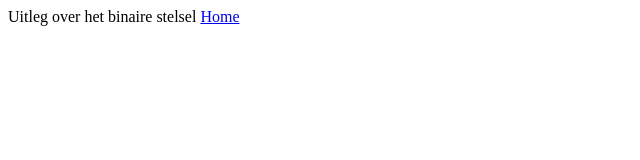
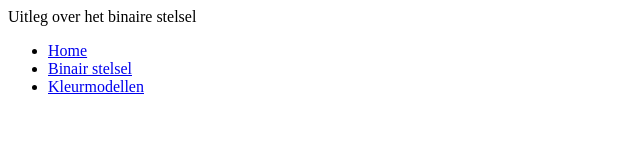
Before and after one commit to JanniePannie123/JanniePannie123.github.io, a plain HTML site: page binairstelsel.html in a window 1280 px wide. Shown: the whole page, without its empty margins (0-640 px from the left). Drawn offline with Linux system fonts and the light colour scheme.

Commit message:
Update binairstelsel.html

```diff
--- a/binairstelsel.html
+++ b/binairstelsel.html
@@ -6,8 +6,14 @@
   </head>
   <body>
     Uitleg over het binaire stelsel
+        <br>
+        <ul>
+       <li><a href="index.html">Home</a></li>
+       <li><a href="binairstelsel.html">Binair stelsel</a></li>
+       <li><a href="Kleurmodellen.html">Kleurmodellen</a></li>
+        </ul>
 
-    <a href="index.html">Home</a> <!--link terug naar de homepage-->
+
 
   </body>
 </html>
```
